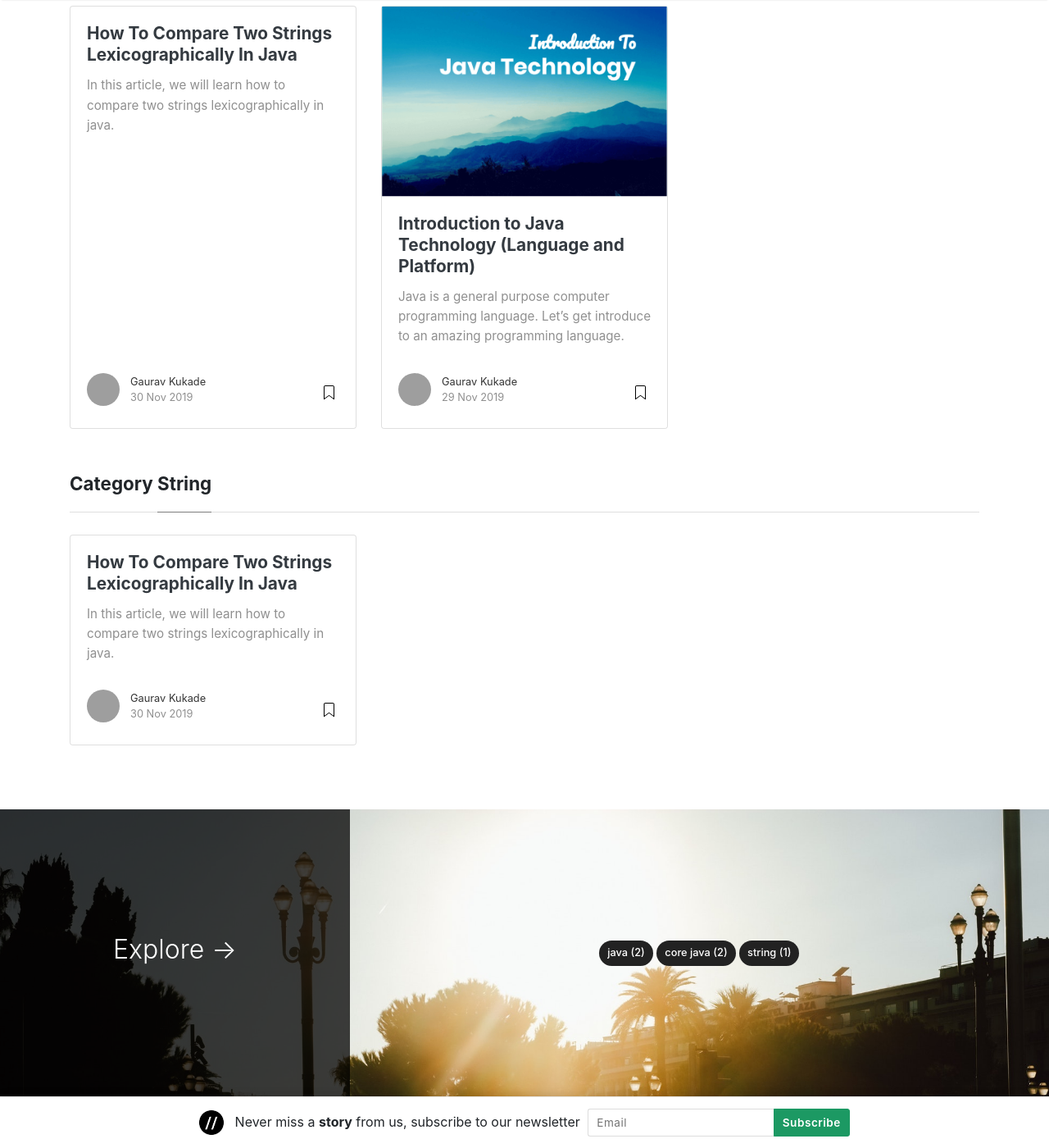
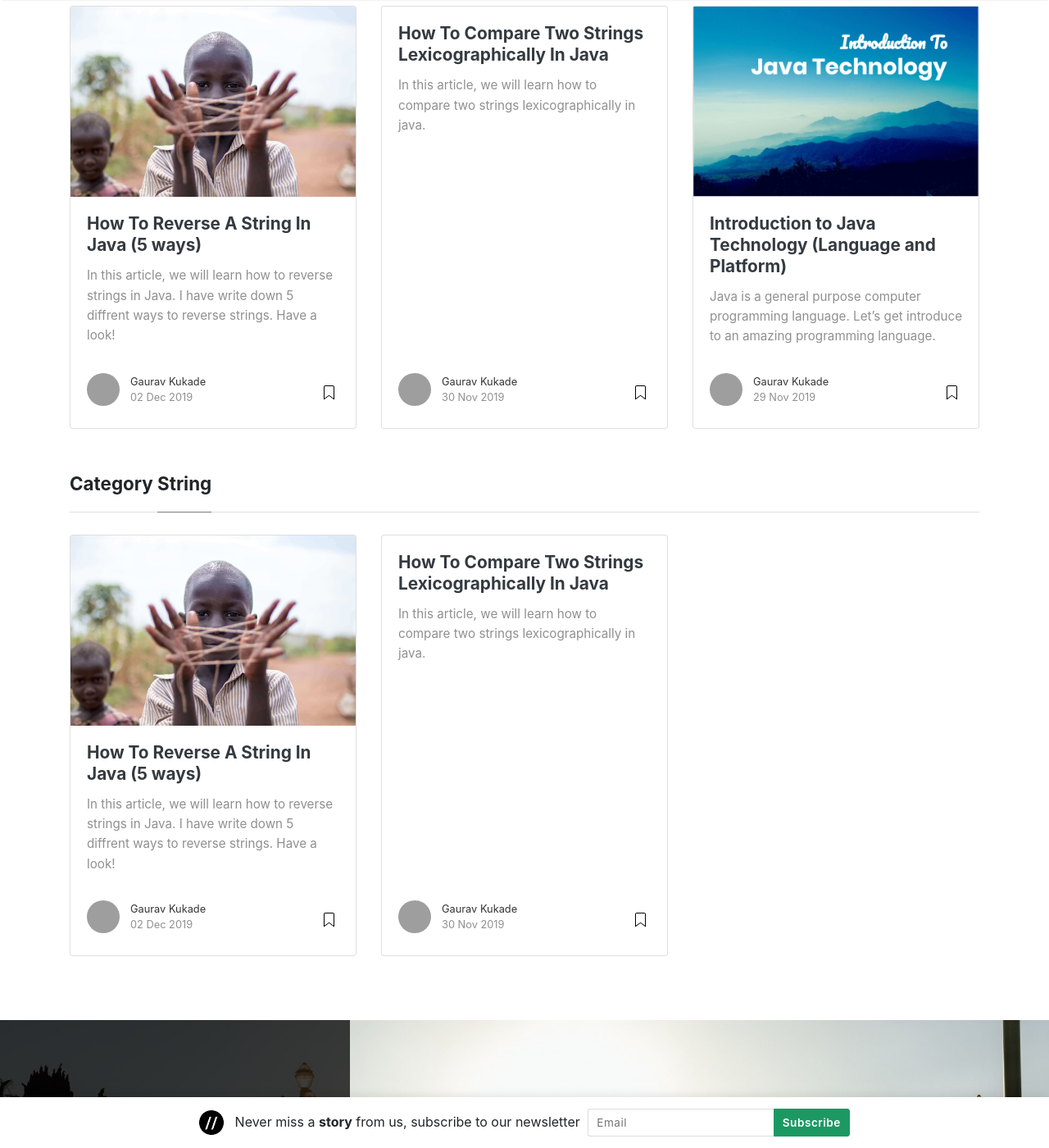
Before and after one commit to coderolls/coderolls-blog, a Jekyll site: the page built from _pages/categories.md, in a window 1280 px wide and 1400 px high, scrolled down 951 px. Shown: the whole window at 82% size. Built offline with Jekyll 4.4.1, drawn with Linux system fonts in a browser that asks for light colours; nearby versions of some CDN libraries; some of the changed lines change nothing that is shown; some of the changed text lies outside the part shown; grey boxes are pictures that could not be loaded.

Commit message:
Add blogpost and some fix (rss symbol)

````diff
--- a/_layouts/default.html
+++ b/_layouts/default.html
@@ -172,7 +172,9 @@ ga('send', 'pageview');
 
                 <a target="_blank"  href="{{ site.baseurl }}/privacy">Privacy</a> &nbsp;&nbsp;
 
-                <a target="_blank"  href="{{ site.baseurl }}/terms">Terms</a>
+                <a target="_blank"  href="{{ site.baseurl }}/terms">Terms</a> &nbsp;&nbsp;
+
+                <a target="_blank"  href="{{ site.baseurl }}/feed.xml"><i class="fas fa-rss"></i></a>
 
             </div>
 
--- /dev/null
+++ b/_posts/java-string/2019-12-02-reverse-a-string-in-java.md
@@ -0,0 +1,371 @@
+---
+layout: post
+title: "How To Reverse A String In Java (5 ways)"
+author: gaurav
+image: assets/images/2019-12-02/alex-radelich.jpg
+categories: [ Java, Core Java, String]
+description: "In this article, we will learn how to reverse strings in Java. I have write down 5 diffrent ways to reverse strings. Have a look!"
+featured: true
+comments: true
+hidden: true
+---
+
+In this article, we will learn how to reverse strings in Java. I have write down 5 diffrent ways to reverse strings. Have a look!
+
+## Introduction
+
+This question is simple but important since it is asked in most of the java interviews. You will be asked to reverse a string using a ready to use library method (like `reverse()` of `StringBuilder`) or without using a library method. In this article, we will see both ways.
+
+Below I have listed the 5 ways to reverse a string in Java. In all 5 cases, I will explain the step by step logic and gave the Java program for the same.
+
+1. Using charAt() method of String
+
+2. Using getBytes() method of String
+
+3. Using toCharArray() method of String
+
+4. Using reverse() method of StringBuilder
+
+5. Using reverse() method of Collections
+
+## 1. Using `charAt()` method of String
+`charAt()` method of the Java String returns character value at the specified index of the string.
+```java
+public char charAt(int index)
+
+where 'index' is the index of the character specified
+
+returns - char at specified index
+
+ex.
+String blogName = "codeRolls.com";
+char returnedChar = blogName.charAt(3); // returns e
+```
+I hope you have understood how the `charAt()` works, now we will see how can we use the same `charAt()` method to reverse the string.
+
+1. Declare a string that you have to reverse. eg. `blogName`
+
+2. Initialize an empty string with the name `reversedString`.
+
+3. Apply `for` loop to get the characters of the `blogName` in the reverse order i.e `int i = blogName.length()-1; i <= 0; i- -;`
+
+4. Inside the for loop append each character with the `reversedString`.
+
+5. Print the `reversedString`.
+
+A Java program to reverse the string using `charAt()` method of the String class is given below
+```java
+/**
+ * A Java program to reverse a string.
+ * We are using 'charAt()' method of the String class to get all char and arrange it in
+ * descending order to get a reverse string.
+ *
+ * @author Gaurav Kukade at coderolls.com
+ */
+public class ReverseString {
+  public static void main(String[] args) {
+
+    String blogName = "coderolls.com";
+    String reversedString = "";
+
+    for(int i = blogName.length()-1; i>=0; i--){
+      reversedString = reversedString + blogName.charAt(i);
+    }
+
+    System.out.print("The reversed string of the '"+blogName+"' is: " );
+    System.out.println(reversedString);
+  }
+}
+```
+
+Output:
+```java
+The reversed string of the 'coderolls.com' is: moc.slloredoc
+```
+#### Note:
+In the `for` loop, I have assigned `blogName.length()-1` to i instead of `blogName.length()` because the characters in the string are indexed from 0.
+
+I have given an image below to show the string indexing.
+
+![Showing indexes of the characters in the string.](/assets/images/2019-12-02/string-indexing.png)
+
+## 2. Using `getBytes()` method of String
+In the `getBytes()` method of Java String first encodes the specified string into the sequence of bytes using the platforms default charset and then save the result in the byte array. The same byte array will be returned.
+```java
+public byte[] getBytes()
+
+It encodes the string into sequence of the bytes and return the byte array with this result
+
+returns - byte array of the encoded sequence of bytes
+
+ex.
+String blogName = "coderolls.com";
+byte [] stringByteArray = blogName.getBytes();
+```
+Now we will see the step by step logic to reverse the string using the `getBytes()` method
+
+1. Declare a string that you have to reverse. eg. `blogName`
+
+2. Create a `byte []` to store the byte array of the specified string. Let say `stringByteArray`
+
+3. Create another `byte []` with the same length of the previous `byte [] stringByteArray`. Let say `reversedStringByteArray`
+
+4. Create a string `reversedString`.
+
+5. Apply for loop to iterate over `stringByteArray`.
+
+6. Using for loop set all the elements of the `stringByteArray` in reverse order with `reversedStringByteArray`.
+
+7. Create a new String object using `reversedStringByteArray` and assign it to the `reversedString`.
+
+8. Print `reversedString`.
+
+The program to reverse the string using `getBytes()` method of the Java String is given below
+```java
+/**
+ * A Java program to reverse a string.
+ *
+ * We are using 'getByets()' method of the String class to get byte array of the specified string
+ * and assign it to the another byte array of the same length in the descending order.
+ *
+ * New String object of the reversed byte array will give reversed string.
+ *
+ * @author Gaurav Kukade at coderolls.com
+ */
+
+public class ReverseStringUsingGetBytes {
+  public static void main(String[] args) {
+
+    String blogName = "coderolls.com";
+    byte[] stringByteArray = blogName.getBytes();
+    byte[] reverseStringByteArray = new byte[stringByteArray.length] ;
+    String reversedString;
+
+    for(int i = 0;  i<=stringByteArray.length-1; i++) {
+      reverseStringByteArray [i] = stringByteArray[stringByteArray.length-i-1];
+    }
+
+    reversedString = new String(reverseStringByteArray);
+
+    System.out.print("The reversed string of the '"+blogName+"' is: " );
+    System.out.println(reversedString);
+  }
+
+}
+```
+
+Output:
+```java
+The reversed string of the 'coderolls.com' is: moc.slloredoc
+Note: Like character indexing of the string, elements of the array starts from 0; that’s why I have used stringByteArray.length-1 in the for loop.
+```
+## 3. Using toCharArray() method of String
+
+`toCharArray()` is an instance method of the String class in Java.
+
+`toCharArray()` method returns a new character array of the string specified.
+```java
+public char [] toCharArray()
+
+This method converts the string into new character array of the same length containing the character sequence represented by the string.
+
+returns - new char array containing character sequence represented by the string.
+Now we will see how can we use the toCharArray() method to reverse the string.
+```
+Below I have given the step by step logic for the program to reverse string using `toCharArray()` method.
+
+1. Declare a string that you have to reverse. eg. `blogName`
+
+2. Create a new char array using the `blogName` string. eg. `stringCharArray`
+
+3. Create an empty string, we will be using that string to append with elements of the `stringCharArray`. Let say the empty string is `reversedString`.
+
+4. Apply for loop to iterate `stringCharArray` in the reverse order.
+
+5. In the for loop, append the `reversedString` with the `i`th element of the `stringCharArray`.
+
+6. Print the `reversedString`.
+
+I have given the program as per the above logic.
+```java
+/**
+ * A Java program to reverse a string.
+ *
+ * We are using 'toCharArray' method of the String class to get char array of the specified string
+ * and append it with the temp string in reverse order.
+ *
+ * @author Gaurav Kukade at coderolls.com
+ */
+public class ReverseStringUsingToCharArray {
+  public static void main(String[] args) {
+
+    String blogName = "coderolls.com";
+    char [] stringCharArray = blogName.toCharArray();
+    String reversedString = "";
+
+    for(int i = stringCharArray.length-1; i>=0; i--) {
+      reversedString = reversedString + stringCharArray[i];
+    }
+
+    System.out.print("The reversed string of the '"+blogName+"' is: " );
+    System.out.println(reversedString);
+  }
+}
+```
+
+Output:
+```java
+The reversed string of the 'coderolls.com' is: moc.slloredoc
+```
+## 4. Using reverse() method of StringBuilder
+
+`reverse()` method of the `StringBuilder` class replaces the character sequence represented by a string in the reverse order.
+```java
+public StringBuilder reverse()
+
+reverse() method reverse the char sequence of the string
+
+return - reference to the StringBuilder object with reverse char sequence
+```
+I have given the step by step logic for the program to reverse the string using `reverse()` method of `StringBuilder` class.
+
+1. Declare a string that you have to reverse. eg. `blogName`
+
+2. Create a new instance of the `StringBuilder` class as a `stringBuilder` using `blogName` string.
+
+3. Apply `reverse()` on the `stringBuilder` instance and assign it to the same `stringBuilder` instance.
+
+4. Print the `stringBuilder` instance.
+
+I have written the Java program to reverse the string using `reverse()` method of the `StringBuilder` class below.
+```java
+/**
+ * A Java program to reverse a string.
+ *
+ * We are using 'reverse()' method of the StringBuilder class. This method rverse the
+ * character sequence represented by the string.
+ *
+ * @author Gaurav Kukade at coderolls.com
+ */
+
+public class ReverseStringUsingReverseMethodOfStringBuilder {
+  public static void main(String[] args) {
+
+    String blogName = "coderolls.com";
+
+    StringBuilder stringBuilder = new StringBuilder(blogName);
+
+    stringBuilder = stringBuilder.reverse();
+
+    System.out.print("The reversed string of the '"+blogName+"' is: ");
+    System.out.println(stringBuilder);
+  }
+}
+```
+
+Output:
+```java
+The reversed string of the 'coderolls.com' is: moc.slloredoc
+```
+## 5. Using reverse() method of Collections
+
+`reverse()` method of the Collections take list as a parameter and reverse the order of elements.
+```java
+public static void reverse(List<?> list)
+
+this method reverse the order of elements in the specified list
+
+parameters
+list - list whose elements you have to reverse
+```
+The logic for the program to reverse a string using the `reverse()` method of the Collections is given below.
+
+1. Declare a string that you have to reverse. eg. `blogName`
+
+2. Create a new char array using the `blogName` string. eg. `stringCharArray`
+
+3. Create a new `ArrayList`. eg. `arrayList`
+
+4. Create an empty string, we will be using that string to append with elements of the `arrayList`. Let say the empty string is `reversedString`.
+
+5. Apply `forEach` loop to iterate over the `stringCharArray`. In the `forEach` loop add each element of the `stringCharArray` to `arrayList`
+
+6. Use`reverse()` method of the Collections to reverse the order of elements in `arrayList`.
+
+7. Apply `forEach` loop to iterate over `arrayList`. In the `forEach` loop append the `reversedString` with each element of the `arrayList`.
+
+8. Print `reversedString`.
+
+The program for the above logic is given below.
+```java
+/**
+ * A Java program to reverse a string.
+ *
+ * We are using 'reverse()' method of the Collections. This method reverse the
+ * order of elements of the list specified.
+ *
+ * @author Gaurav Kukade at coderolls.com
+ */
+import java.util.ArrayList;
+import java.util.Collections;
+import java.util.List;
+public class ReverseStringUsingReeverseMethodOfCollections {
+  public static void main(String[] args) {
+
+    String blogName = "coderolls.com";
+    char [] stringCharArray = blogName.toCharArray();
+    List<Character> arrayList = new ArrayList<>();
+    String reversedString = "";
+
+    for(char ch : stringCharArray) {
+      arrayList.add(ch);
+    }
+
+    Collections.reverse(arrayList);
+
+    for( Character ch: arrayList) {
+      reversedString = reversedString + ch;
+    }
+
+    System.out.print("The reversed string of the '"+blogName+"' is: ");
+    System.out.println(reversedString);
+  }
+
+}
+```
+Output:
+```java
+The reversed string of the 'coderolls.com' is: moc.slloredoc
+```
+So we have seen all five ways to reverse the string in Java.
+
+## Conclusion
+We can reverse the string in multiple ways. I have listed the five ways below.
+
+1. Using `charAt()` method of String
+
+   In the first way, we have used `charAt()` method to get every character of the specified string and append it to an empty string in the reveres order.
+
+2. Using `getBytes()` method of String
+
+   In a second way, I have converted a string into byte Array and created another byte array with same length. Then I have inserted elements of byte array in the new byte array in the reverse order. Finally, convert new byte array to string to get the reverse string.
+
+3. Using `toCharArray()` method of String
+
+   In a third way, I have converted the string to the character array using the `toCharArray()` method. Then I have to append and an empty string with every character of the character array in the reverse order.
+
+4. Using reverse() method of `StringBuilder`
+
+   In a fourth way, I have created a `stringBuilder` instance using the string, which I have to reverse. And finally, I have used the `reverse()` method of the `StringBuilder` class to get the reversed string.
+
+5. Using reverse() method of Collections
+
+   In the last way, I have created an `ArrayList` using the string, which I have to reverse. Then I have used `reverse()` method of the Collections to reverse the order of elements in the `ArrayList`. And finally, I have appended an empty string with every element of the `ArrayList` to get the reversed string.
+
+These are the ways we can reverse the string in Java.
+
+If you found this article worth, please [Give me a cup of Coffee ☕](https://www.paypal.me/GauravKukade)
+
+If you have any queries or any suggestions or if you find any mistakes in the article or in the code snippet given above please feel free to comment below.
+
+Have you  try the different ways to reverse the string in the java? or do you know the most simple way? please write it down in the comment section below.
````
Also changed, not shown: assets/images/2019-12-02/alex-radelich.jpg (added), assets/images/2019-12-02/string-indexing.png (added).
